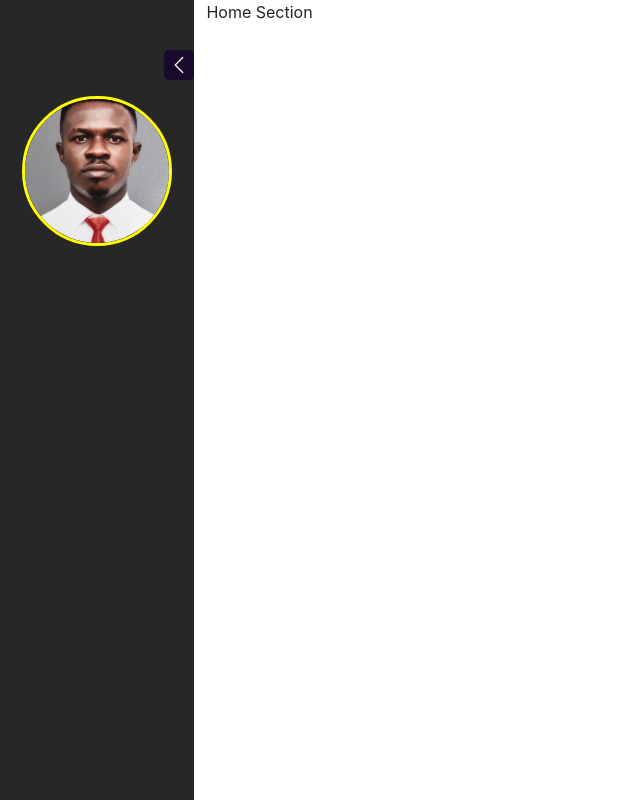
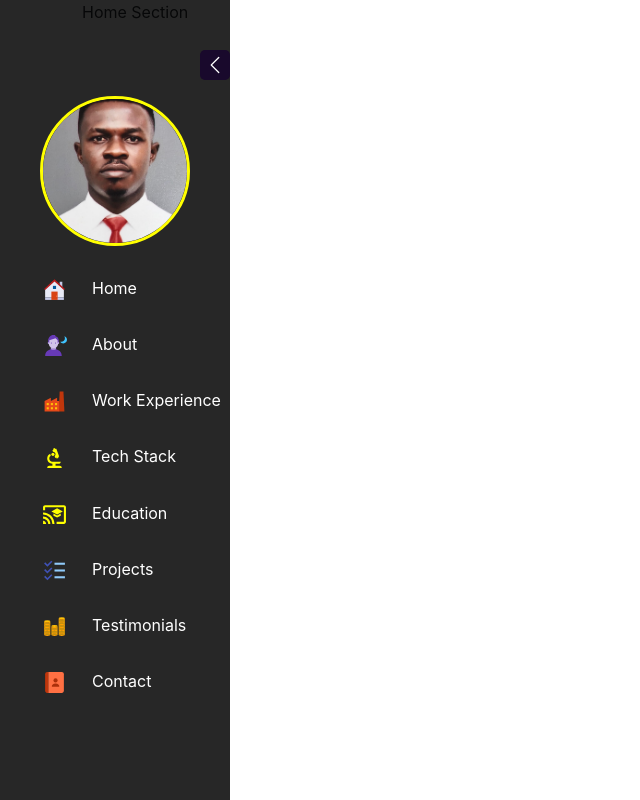
Before and after one commit to faithfulonoriobakpo/portfolio-website-react, a React (Create React App) app in the folder Frontend/: page / in a window 1280 px wide. Shown: the whole page, without its empty margins (0-640 px from the left). Built offline with nearby package versions, Linux system fonts and the light colour scheme.

Commit message:
Optimized sidebar navigation

```diff
--- a/Frontend/src/Components/Sidebar/Sidebar.css
+++ b/Frontend/src/Components/Sidebar/Sidebar.css
@@ -7,7 +7,7 @@
     height: 100vh;
     width: 95px;
     background-color: #030303da;
-    /* position: fixed; */
+    position: fixed;
 }
 
 .sidebar-expand {
--- a/Frontend/src/Components/Sidebar/Sidelist/Sidelist.css
+++ b/Frontend/src/Components/Sidebar/Sidelist/Sidelist.css
@@ -8,3 +8,27 @@
     border: 3px solid yellow;
     margin: 0 auto;
 }
+
+.nav-items ul li {
+    color: white;
+    list-style-type: none;
+    cursor: pointer;
+    margin-top: 30px;
+}
+
+.nav-items ul li svg {
+    margin-left: 10px;
+    margin-right: 25px;
+}
+
+.nav-items-collapsed ul li {
+    color: white;
+    list-style-type: none;
+    cursor: pointer;
+    margin-top: 30px;
+}
+
+.nav-items-collapsed ul li svg {
+    margin-left: 10px;
+    margin-right: 25px;
+}
--- a/Frontend/src/Components/Sidebar/Sidelist/Sidelist.js
+++ b/Frontend/src/Components/Sidebar/Sidelist/Sidelist.js
@@ -1,15 +1,43 @@
 import React from 'react';
 import './Sidelist.css';
 import profilepic from '../../../Images/faithful.jpg';
+import {FcNightPortrait, FcHome, FcTodoList, FcContacts, FcFactory, FcSalesPerformance} from 'react-icons/fc';
+import {MdBiotech, MdCastForEducation} from 'react-icons/md';
 
 const Sidelist = ({showProfilePic}) => {
   return (
     <React.Fragment>
-        {
-            showProfilePic ? (<div className='profilepic'>
-                                <img src={profilepic} alt='profile pic'></img>
-                            </div>) : null
-        }
+            {
+                showProfilePic ? (
+                    <div className='nav-items'>
+                        <div className='profilepic'>
+                            <img src={profilepic} alt='profile pic'></img>
+                        </div>
+                            <ul>
+                                <li className='nav-item'><FcHome size={25}/>Home</li>
+                                <li className='nav-item'><FcNightPortrait size={25}/>About</li>
+                                <li className='nav-item'><FcFactory size={25}/>Work Experience</li>
+                                <li className='nav-item'><MdBiotech size={25} color={'yellow'}/>Tech Stack</li>
+                                <li className='nav-item'><MdCastForEducation size={25} color={'yellow'}/>Education</li>
+                                <li className='nav-item'><FcTodoList size={25}/>Projects</li>
+                                <li className='nav-item'><FcSalesPerformance size={25}/>Testimonials</li>
+                                <li className='nav-item'><FcContacts size={25}/>Contact</li>
+                            </ul>
+                    </div>) : (
+                        <div className='nav-items-collapsed'>
+                            <ul>
+                            <li className='nav-item'><FcHome size={25}/></li>
+                                <li className='nav-item'><FcNightPortrait size={25}/></li>
+                                <li className='nav-item'><FcFactory size={25}/></li>
+                                <li className='nav-item'><MdBiotech size={25} color={'yellow'}/></li>
+                                <li className='nav-item'><MdCastForEducation size={25} color={'yellow'}/></li>
+                                <li className='nav-item'><FcTodoList size={25}/></li>
+                                <li className='nav-item'><FcSalesPerformance size={25}/></li>
+                                <li className='nav-item'><FcContacts size={25}/></li>
+                            </ul>
+                        </div>
+                    )
+            }
     </React.Fragment>
   )
 }
```
